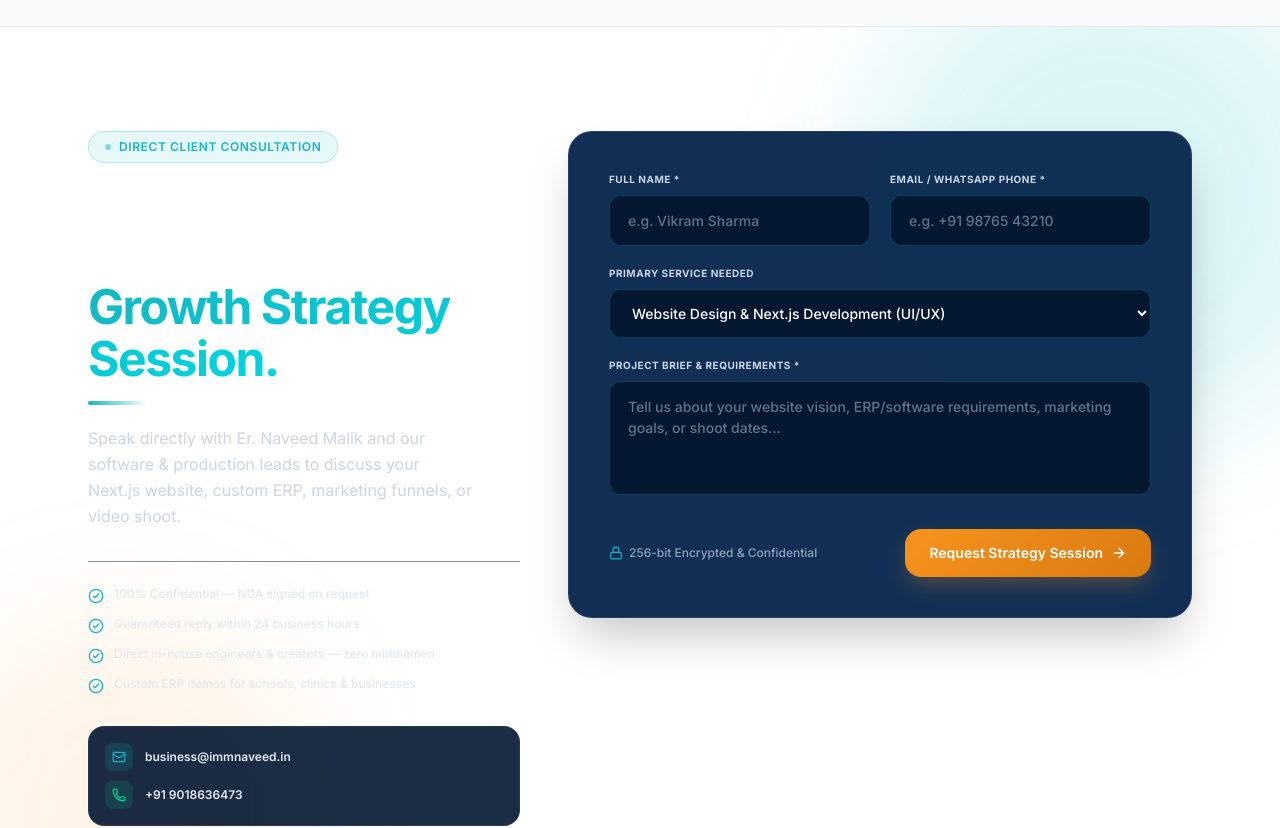
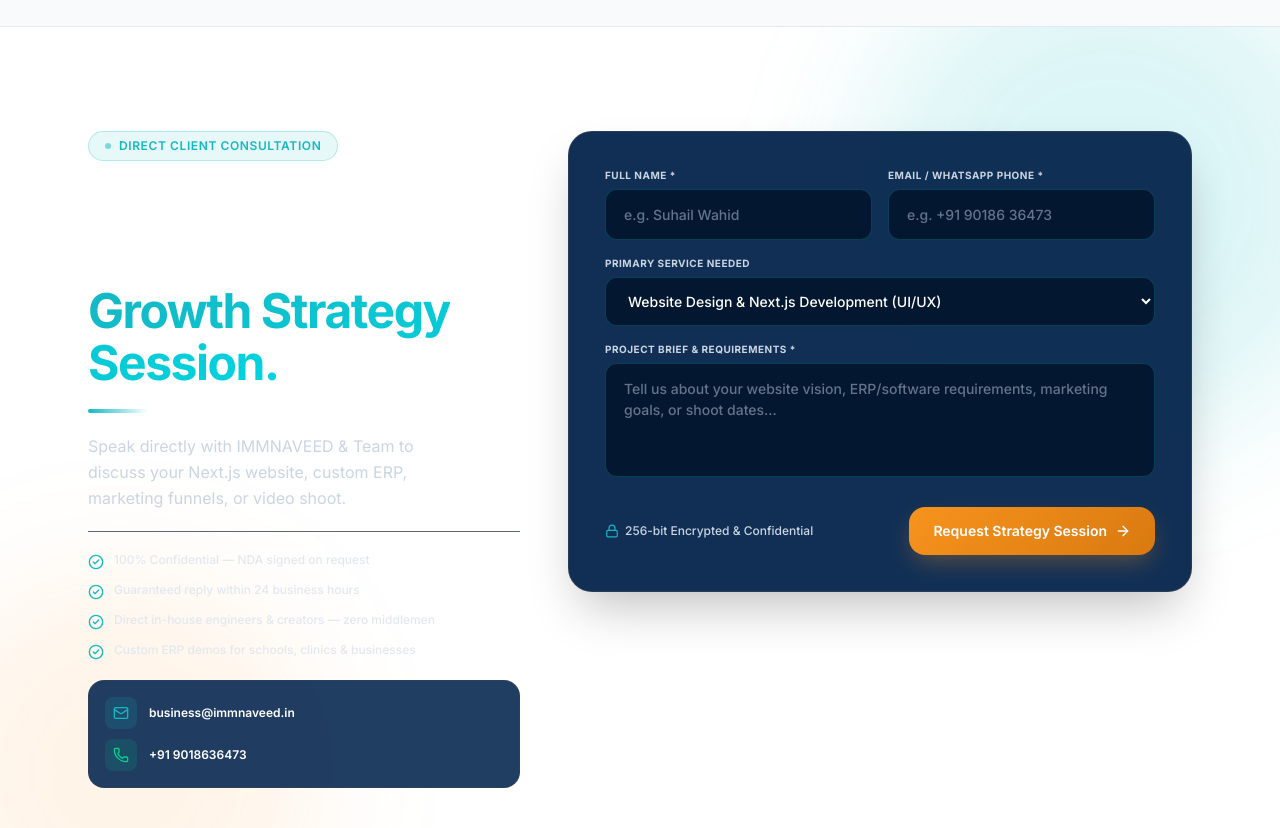
Before and after one commit to naveedmalik001/immnaveed, a Next.js app: page / in a window 1280 px wide. Shown: the part 9700-10528 px from the top of the page. Built offline with nearby package versions, Linux system fonts and the light colour scheme.

Commit message:
fix: update BookingWidget copy to IMMNAVEED & Team and refine layout styling and placeholders

```diff
--- a/src/components/sections/BookingWidget.tsx
+++ b/src/components/sections/BookingWidget.tsx
@@ -2,7 +2,7 @@
 
 import React, { useState } from "react";
 import { useSound } from "@/hooks/useSound";
-import { CheckCircle2, Mail, Phone, ArrowRight, MessageSquare, Lock } from "lucide-react";
+import { CheckCircle2, Mail, Phone, ArrowRight, MessageSquare, Lock, ShieldCheck } from "lucide-react";
 
 const serviceOptions = [
   "Website Design & Next.js Development (UI/UX)",
@@ -33,7 +33,7 @@
     setSubmitted(true);
 
     const waText = encodeURIComponent(
-      `Hello Er. Naveed Malik,\n\nI would like to schedule a consultation / project discussion.\n\n*Name:* ${form.name}\n*Contact (Email/Phone):* ${form.contact}\n*Service:* ${form.service}\n*Project Brief:* ${form.message}`
+      `Hello IMMNAVEED & Team,\n\nI would like to schedule a strategy session / project consultation.\n\n*Name:* ${form.name}\n*Contact (Email/Phone):* ${form.contact}\n*Service:* ${form.service}\n*Project Brief:* ${form.message}`
     );
     setTimeout(() => {
       window.open(`https://wa.me/919018636473?text=${waText}`, "_blank");
@@ -49,30 +49,30 @@
 
       <div className="max-w-6xl mx-auto px-4 sm:px-6 relative z-10">
 
-        <div className="grid grid-cols-1 lg:grid-cols-12 gap-12 items-start">
+        <div className="grid grid-cols-1 lg:grid-cols-12 gap-10 lg:gap-12 items-start">
 
           {/* Left Column: Heading & Trust Signals */}
-          <div className="lg:col-span-5">
-            <div className="mb-3.5">
-              <span className="badge-teal">
+          <div className="lg:col-span-5 space-y-5">
+            <div>
+              <span className="badge-teal text-xs py-1 px-3">
                 <span className="w-1.5 h-1.5 rounded-full bg-[#14B8C4] animate-pulse" />
                 Direct Client Consultation
               </span>
             </div>
 
-            <h2 className="font-display text-3xl sm:text-4xl lg:text-5xl font-extrabold text-white tracking-tight leading-[1.08] mb-4">
+            <h2 className="font-display text-3xl sm:text-4xl lg:text-5xl font-extrabold text-white tracking-tight leading-[1.08]">
               Schedule Your Web, Software &amp;<br />
               <span className="text-gradient-teal">Growth Strategy Session.</span>
             </h2>
 
             <div className="teal-divider-line" />
 
-            <p className="text-sm sm:text-base text-slate-300 leading-relaxed mb-8 max-w-sm font-normal">
-              Speak directly with Er. Naveed Malik and our software &amp; production leads to discuss your Next.js website, custom ERP, marketing funnels, or video shoot.
+            <p className="text-sm sm:text-base text-slate-300 leading-relaxed max-w-sm font-normal">
+              Speak directly with IMMNAVEED &amp; Team to discuss your Next.js website, custom ERP, marketing funnels, or video shoot.
             </p>
 
             {/* Trust Signals */}
-            <div className="space-y-3 border-t border-slate-700/60 pt-6 mb-8">
+            <div className="space-y-3 border-t border-slate-700/80 pt-5">
               {[
                 "100% Confidential — NDA signed on request",
                 "Guaranteed reply within 24 business hours",
@@ -87,18 +87,18 @@
             </div>
 
             {/* Direct Contact Cards */}
-            <div className="p-4 rounded-2xl bg-[#031730]/90 border border-slate-700/60 space-y-2.5">
-              <div className="flex items-center gap-3 text-xs font-semibold text-slate-200">
-                <div className="w-7 h-7 rounded-lg bg-[#14B8C4]/15 flex items-center justify-center text-[#14B8C4]">
-                  <Mail className="w-3.5 h-3.5" />
+            <div className="p-4 rounded-2xl bg-[#082852]/90 border border-slate-700/80 space-y-2.5">
+              <div className="flex items-center gap-3 text-xs font-semibold text-white">
+                <div className="w-8 h-8 rounded-lg bg-[#14B8C4]/15 flex items-center justify-center text-[#14B8C4]">
+                  <Mail className="w-4 h-4" />
                 </div>
                 <a href="mailto:business@immnaveed.in" className="hover:text-[#14B8C4] transition-colors">
                   business@immnaveed.in
                 </a>
               </div>
-              <div className="flex items-center gap-3 text-xs font-semibold text-slate-200">
-                <div className="w-7 h-7 rounded-lg bg-emerald-500/15 flex items-center justify-center text-emerald-400">
-                  <Phone className="w-3.5 h-3.5" />
+              <div className="flex items-center gap-3 text-xs font-semibold text-white">
+                <div className="w-8 h-8 rounded-lg bg-emerald-500/15 flex items-center justify-center text-emerald-400">
+                  <Phone className="w-4 h-4" />
                 </div>
                 <a href="tel:+919018636473" className="hover:text-[#14B8C4] transition-colors">
                   +91 9018636473
@@ -109,7 +109,7 @@
           </div>
 
           {/* Right Column: Form Card */}
-          <div className="lg:col-span-7 bg-[#05244C]/95 backdrop-blur-md border border-slate-700/80 p-7 sm:p-10 rounded-3xl shadow-2xl">
+          <div className="lg:col-span-7 bg-[#05244C]/95 backdrop-blur-md border border-slate-700/80 p-7 sm:p-9 rounded-3xl shadow-2xl">
             {submitted ? (
               <div className="py-10 text-center animate-fadeIn">
                 <div className="w-16 h-16 bg-emerald-500/20 border border-emerald-500/40 rounded-full flex items-center justify-center mx-auto mb-4">
@@ -119,7 +119,7 @@
                   Consultation Request Transmitted
                 </h3>
                 <p className="text-sm text-slate-300 max-w-sm mx-auto mb-6 leading-relaxed">
-                  Redirecting to WhatsApp for direct priority scheduling with Er. Naveed Malik.
+                  Redirecting to WhatsApp for direct priority scheduling with IMMNAVEED &amp; Team.
                 </p>
                 <a
                   href="https://wa.me/919018636473"
@@ -132,10 +132,10 @@
                 </a>
               </div>
             ) : (
-              <form onSubmit={handleSubmit} className="space-y-5">
-                <div className="grid grid-cols-1 sm:grid-cols-2 gap-5">
+              <form onSubmit={handleSubmit} className="space-y-4">
+                <div className="grid grid-cols-1 sm:grid-cols-2 gap-4">
                   <div>
-                    <label className="block text-[10px] font-bold uppercase tracking-wider text-slate-300 mb-2">
+                    <label className="block text-[10px] font-bold uppercase tracking-wider text-slate-300 mb-1.5">
                       Full Name *
                     </label>
                     <input
@@ -143,12 +143,12 @@
                       required
                       value={form.name}
                       onChange={(e) => setForm({ ...form, name: e.target.value })}
-                      placeholder="e.g. Vikram Sharma"
+                      placeholder="e.g. Suhail Wahid"
                       className="input-cambridge"
                     />
                   </div>
                   <div>
-                    <label className="block text-[10px] font-bold uppercase tracking-wider text-slate-300 mb-2">
+                    <label className="block text-[10px] font-bold uppercase tracking-wider text-slate-300 mb-1.5">
                       Email / WhatsApp Phone *
                     </label>
                     <input
@@ -156,14 +156,14 @@
                       required
                       value={form.contact}
                       onChange={(e) => setForm({ ...form, contact: e.target.value })}
-                      placeholder="e.g. +91 98765 43210"
+                      placeholder="e.g. +91 90186 36473"
                       className="input-cambridge"
                     />
                   </div>
                 </div>
 
                 <div>
-                  <label className="block text-[10px] font-bold uppercase tracking-wider text-slate-300 mb-2">
+                  <label className="block text-[10px] font-bold uppercase tracking-wider text-slate-300 mb-1.5">
                     Primary Service Needed
                   </label>
                   <select
@@ -179,7 +179,7 @@
                 </div>
 
                 <div>
-                  <label className="block text-[10px] font-bold uppercase tracking-wider text-slate-300 mb-2">
+                  <label className="block text-[10px] font-bold uppercase tracking-wider text-slate-300 mb-1.5">
                     Project Brief &amp; Requirements *
                   </label>
                   <textarea
@@ -192,8 +192,8 @@
                   />
                 </div>
 
-                <div className="flex items-center justify-between pt-2">
-                  <div className="flex items-center gap-1.5 text-slate-400 text-xs font-medium">
+                <div className="flex flex-col sm:flex-row sm:items-center justify-between gap-3 pt-2">
+                  <div className="flex items-center gap-1.5 text-slate-300 text-xs font-medium">
                     <Lock className="w-3.5 h-3.5 text-[#14B8C4]" />
                     <span>256-bit Encrypted &amp; Confidential</span>
                   </div>
@@ -201,7 +201,7 @@
                   <button
                     type="submit"
                     onMouseEnter={playHover}
-                    className="btn-orange text-sm font-semibold cursor-pointer"
+                    className="btn-orange text-sm font-semibold cursor-pointer shadow-lg"
                   >
                     <span>Request Strategy Session</span>
                     <ArrowRight className="w-4 h-4" />
```
